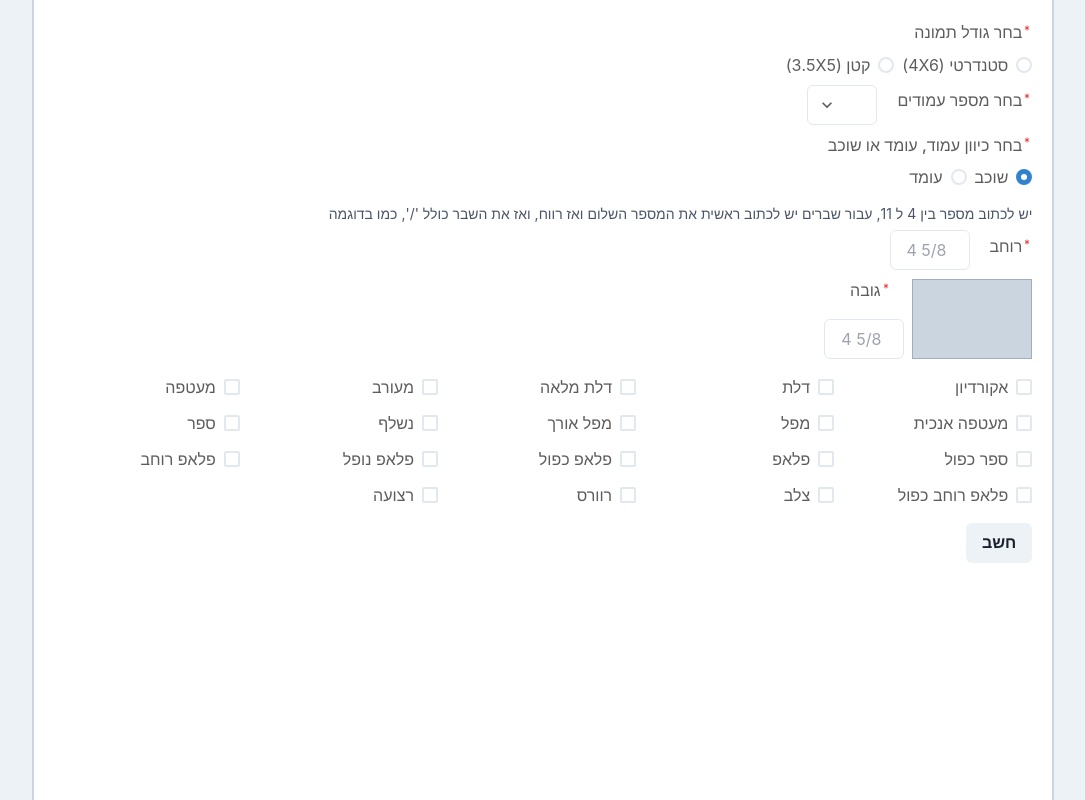
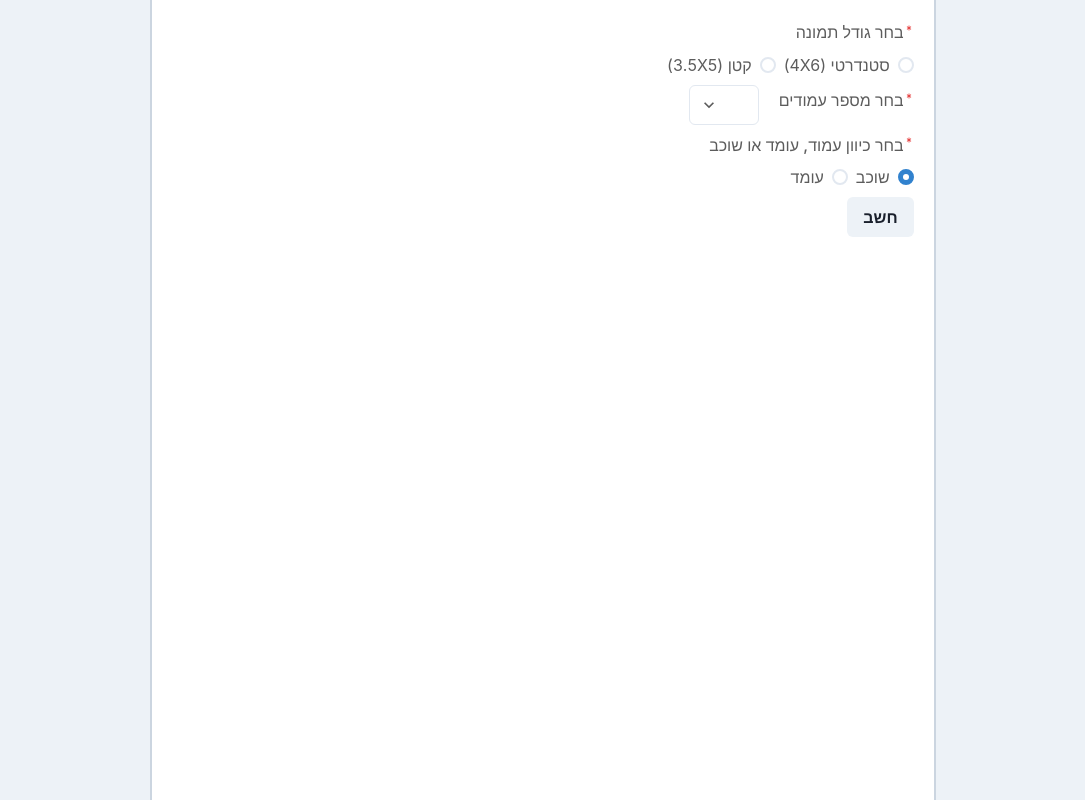
Before and after one commit to lrotberg/album-sizer, a React (Vite) app: page / in a window 1280 px wide. Shown: the whole page, without its empty margins (97-1182 px from the left). Built offline with nearby package versions, Linux system fonts and the light colour scheme.

Commit message:
Refactor: Update OrientationRadios, PageCountSelect and PhotoSizeRadios to receive form prop from MainForm

```diff
--- a/src/components/MainForm.tsx
+++ b/src/components/MainForm.tsx
@@ -24,11 +24,8 @@ import PageCountSelect from "./PageCountSelect.tsx";
 import PhotoSizeRadios from "./PhotoSizeRadios";
 
 const MainForm = () => {
-  const {
-    register,
-    handleSubmit,
-    formState: { errors }
-  } = useForm<MainFormData>();
+  const form = useForm<MainFormData>();
+  const { handleSubmit } = form;
 
   const [pageCount, setPageCount] = useState<number>(2);
   const [photo, setPhoto] = useState<Photo>({ size: { width: 0, height: 0 } });
@@ -95,62 +92,9 @@ const MainForm = () => {
     <Box p={5}>
       <form onSubmit={handleSubmit(onSubmit)} className="object-center">
         <VStack>
-          <PhotoSizeRadios setImageSize={setPhoto} />
-          <PageCountSelect setPageCount={setPageCount} />
-          <OrientationRadios setOrientation={setOrientation} />
-          <FormControl
-            isInvalid={errors.height?.type === "required" || errors.width?.type === "required"}
-          >
-            <VStack align={"start"}>
-              <FormHelperText>{words.pageSizeExplanation}</FormHelperText>
-              <HStack>
-                <CustomFormLabel htmlFor="width" text={words.width} />
-                <Input
-                  id="width"
-                  {...setOrientationInput("width")}
-                  onChange={handlePageSizeChange}
-                />
-                {errors.width?.type === "required" && (
-                  <FormErrorMessage>{words.required}</FormErrorMessage>
-                )}
-              </HStack>
-              <HStack>
-                {orientation === "horizontal" ? (
-                  <Box h="80px" w="120px" bg={"gray.300"} border={"1px"} borderColor={"gray.400"} />
-                ) : (
-                  <Box h="120px" w="80px" bg={"gray.300"} border={"1px"} borderColor={"gray.400"} />
-                )}
-
-                <VStack justifyContent={"center"}>
-                  <CustomFormLabel htmlFor="height" text={words.height} />
-                  <Input
-                    id="height"
-                    {...setOrientationInput("height")}
-                    onChange={handlePageSizeChange}
-                  />
-                  {errors.height?.type === "required" && (
-                    <FormErrorMessage>{words.required}</FormErrorMessage>
-                  )}
-                </VStack>
-              </HStack>
-            </VStack>
-          </FormControl>
-          <FormControl>
-            <CheckboxGroup>
-              <SimpleGrid columns={5} spacing={3} my={2}>
-                {sortedOpenings.map(({ name, instance }) => (
-                  <Checkbox
-                    value={name}
-                    key={name}
-                    {...register("openings")}
-                    onChange={e => handleCheckboxChange(e, instance)}
-                  >
-                    {name}
-                  </Checkbox>
-                ))}
-              </SimpleGrid>
-            </CheckboxGroup>
-          </FormControl>
+          <PhotoSizeRadios form={form} setImageSize={setPhoto} />
+          <PageCountSelect form={form} setPageCount={setPageCount} />
+          <OrientationRadios form={form} setOrientation={setOrientation} />
           <FormControl>
             <Button type="submit">{words.calculate}</Button>
           </FormControl>
--- a/src/components/OrientationRadios.tsx
+++ b/src/components/OrientationRadios.tsx
@@ -1,18 +1,19 @@
 import { FormControl, FormErrorMessage, HStack, Radio, RadioGroup } from "@chakra-ui/react";
-import { useForm } from "react-hook-form";
+import { UseFormReturn } from "react-hook-form";
 import { MainFormData, PageOrientation } from "../interfaces";
 import words from "../words";
 import CustomFormLabel from "./CustomFormLabel";
 
 interface Props {
   setOrientation: (value: PageOrientation) => void;
+  form: UseFormReturn<MainFormData>;
 }
 
-const OrientationRadios = ({ setOrientation }: Props) => {
+const OrientationRadios = ({ setOrientation, form }: Props) => {
   const {
     register,
     formState: { errors }
-  } = useForm<MainFormData>();
+  } = form;
 
   const handleOrientationChange = (value: PageOrientation) => {
     setOrientation(value);
--- a/src/components/PageCountSelect.tsx
+++ b/src/components/PageCountSelect.tsx
@@ -1,19 +1,20 @@
 import { FormControl, FormErrorMessage, HStack, Select } from "@chakra-ui/react";
 import { ChangeEvent } from "react";
-import { useForm } from "react-hook-form";
+import { UseFormReturn } from "react-hook-form";
 import { MainFormData } from "../interfaces";
 import words from "../words";
 import CustomFormLabel from "./CustomFormLabel";
 
 interface Props {
   setPageCount: (value: number) => void;
+  form: UseFormReturn<MainFormData>;
 }
 
-const PageCountSelect = ({ setPageCount }: Props) => {
+const PageCountSelect = ({ setPageCount, form }: Props) => {
   const {
     register,
     formState: { errors }
-  } = useForm<MainFormData>();
+  } = form;
 
   const handlePageCountChange = (e: ChangeEvent<HTMLSelectElement>) => {
     e.preventDefault();
--- a/src/components/PhotoSizeRadios.tsx
+++ b/src/components/PhotoSizeRadios.tsx
@@ -1,18 +1,19 @@
 import { FormControl, FormErrorMessage, HStack, Radio, RadioGroup } from "@chakra-ui/react";
-import { useForm } from "react-hook-form";
+import { UseFormReturn } from "react-hook-form";
 import { MainFormData, PhotoSize } from "../interfaces";
 import words from "../words";
 import CustomFormLabel from "./CustomFormLabel";
 
 interface Props {
   setImageSize: (size: { size: { width: number; height: number } }) => void;
+  form: UseFormReturn<MainFormData>;
 }
 
-const PhotoSizeRadios = ({ setImageSize }: Props) => {
+const PhotoSizeRadios = ({ setImageSize, form }: Props) => {
   const {
     register,
     formState: { errors }
-  } = useForm<MainFormData>();
+  } = form;
 
   const handleImageSizeChange = (value: PhotoSize) => {
     if (value === "standard") {
```
